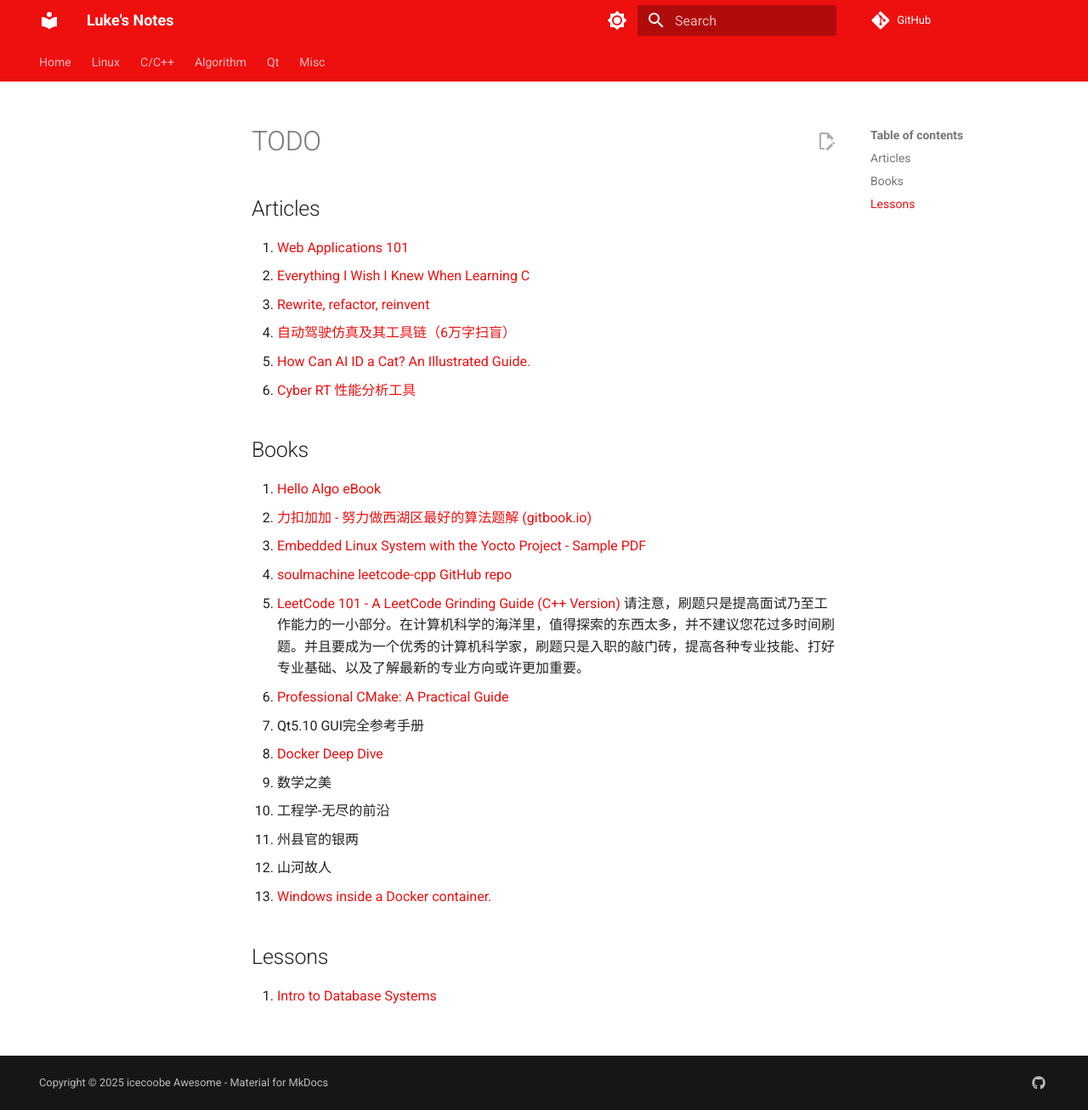
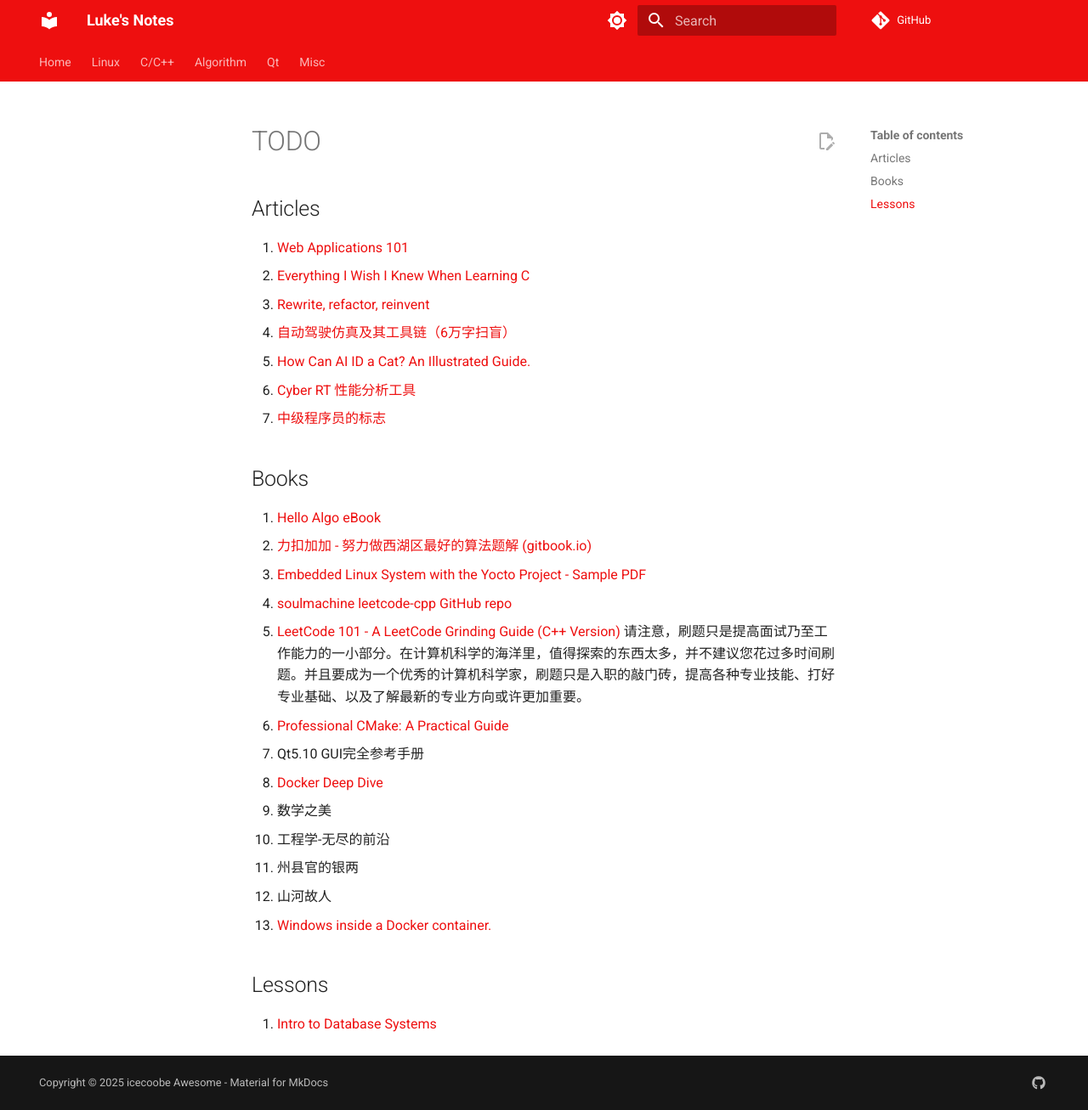
Before and after one commit to icecoobe/notes, an MkDocs documentation site: the page built from docs/TODO.md, in a window 1280 px wide and 1307 px high. Shown: the whole window at 85% size. Built offline with MkDocs 1.6.1 and Material for MkDocs 9.7.7, drawn with Linux system fonts in a browser that asks for light colours; comment, search, counter and statistics services are not loaded.

Commit message:
Add intermediate developer article to TODO.md
Co-authored-by: icecoobe <1868736+icecoobe@users.noreply.github.com>

```diff
--- a/docs/TODO.md
+++ b/docs/TODO.md
@@ -8,6 +8,7 @@
 4. [自动驾驶仿真及其工具链（6万字扫盲）](https://zhuanlan.zhihu.com/p/606321816)
 5. [How Can AI ID a Cat? An Illustrated Guide.](https://www.quantamagazine.org/how-can-ai-id-a-cat-an-illustrated-guide-20250430/)
 6. [Cyber RT 性能分析工具](https://apollo.baidu.com/docs/apollo/latest/md_docs_2_xE6_xA1_x86_xE6_x9E_xB6_xE8_xAE_xBE_xE8_xAE_xA1_2_xE8_xBD_xAF_xE4_xBB_xB6_xE6_xA0_xB8_6e1788c4b6e17fd05049c6ee58c94bbf.html)
+7. [中级程序员的标志](https://dawranliou.com/blog/intermediate-dev/)
 
 ## Books
 
```
